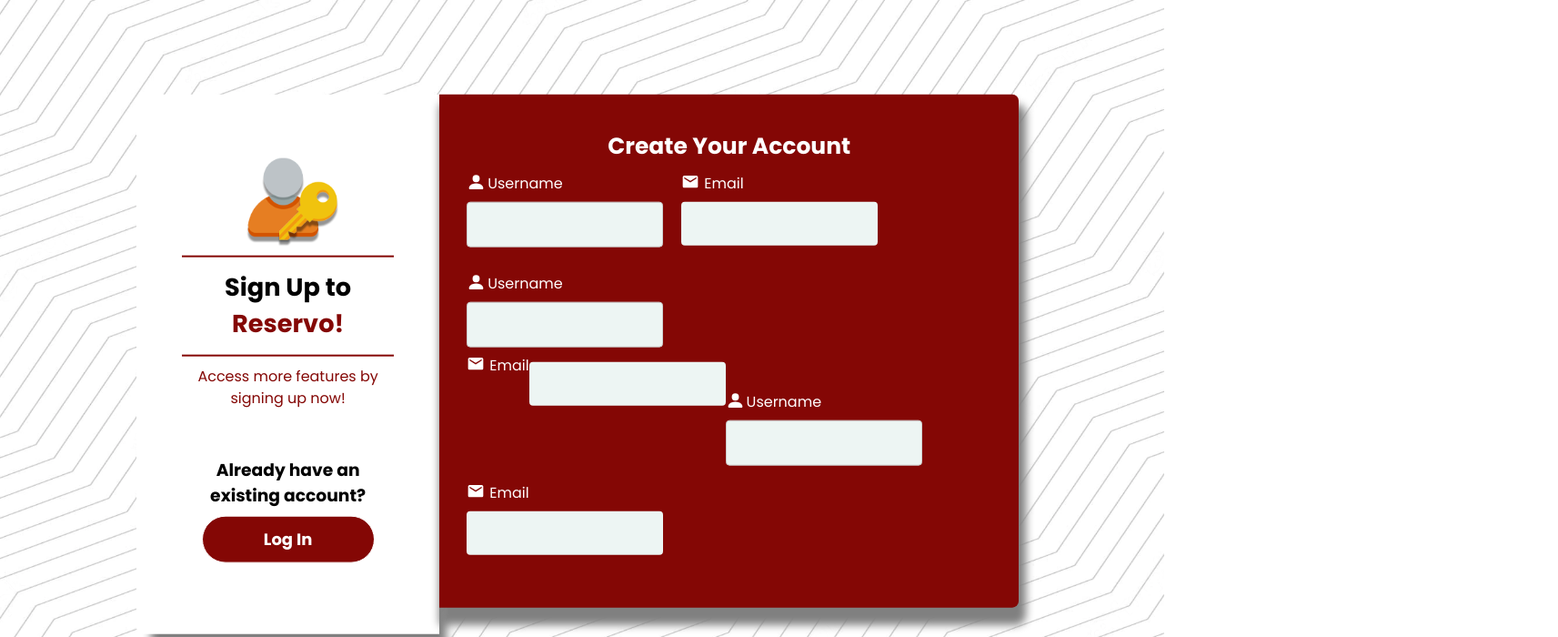
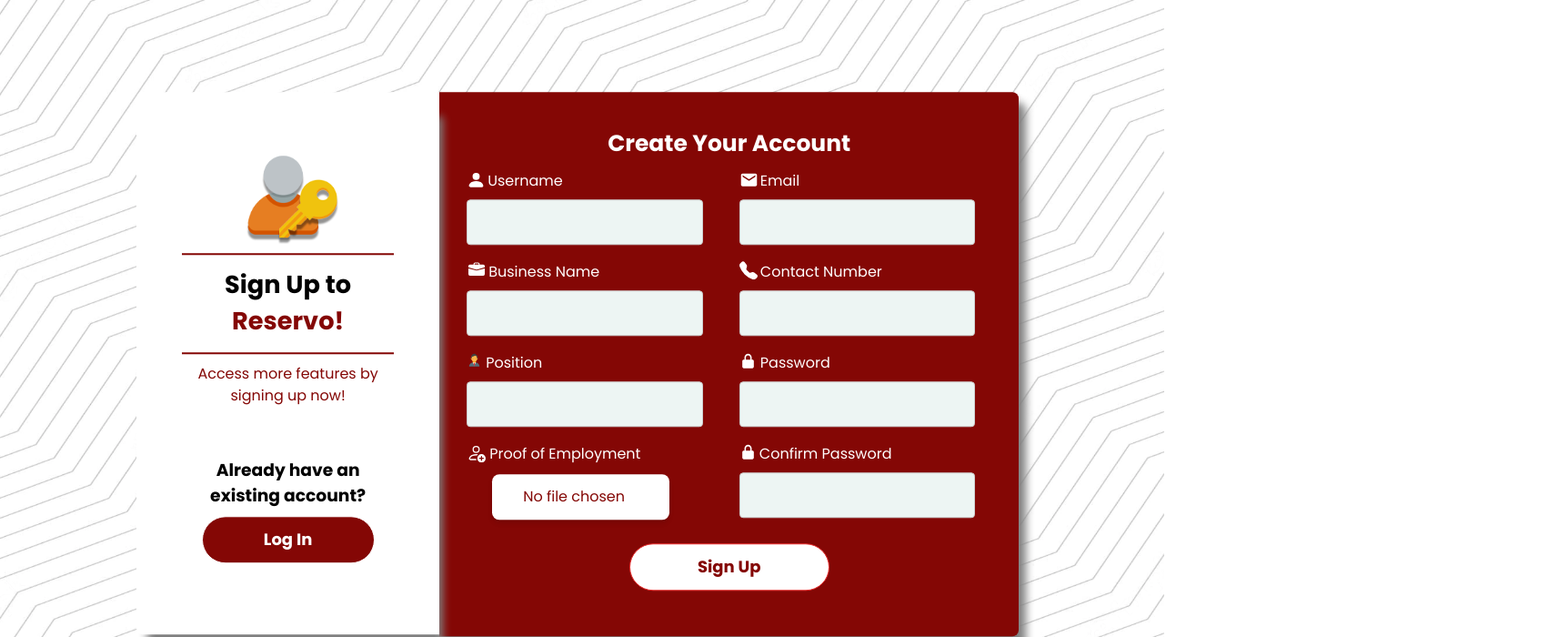
Before and after one commit to EXEcuted-tech/reservo-web, a React (Create React App) app in the folder client/: page /merchregister in a window 1280 px wide. Shown: the top 700 px of the page at 91% size, 1713 px wide, since content can reach past the window. Built offline with nearby package versions, Linux system fonts and the light colour scheme.

Commit message:
[Update] User and Admin Sign Up

```diff
--- a/client/src/pages/merchant/signup/merchSignUp.tsx
+++ b/client/src/pages/merchant/signup/merchSignUp.tsx
@@ -2,8 +2,9 @@
 import colors from '../../../common/colors'
 import { BsFillPersonFill } from "react-icons/bs";
 import { MdEmail } from "react-icons/md";
-import { BsFillTelephoneFill } from "react-icons/bs";
+import { BsFillTelephoneFill, BsBriefcaseFill, BsPersonAdd, BsFillImageFill } from "react-icons/bs";
 import { BiSolidLockAlt } from "react-icons/bi";
+import { FcBusinessman } from "react-icons/fc";
 import background from '../../../assets/background-pattern.png';
 import guykey from '../../../assets/usersign.png';
 import "../../../assets/css/user-signup.css"
@@ -11,12 +12,13 @@
 const MerchSignUp = () => {
   return (
 
+    <div className=''>
       <div className='content-center overflow-hidden font-poppins'>
         {/* Background Picture */}
         <img className='absolute h-screen w-full' src={background} />
         <div className='absolute left-2/4 top-2/4 text-align w-[1000px] p-[10px] -translate-x-2/4 -translate-y-2/4'>
           {/* Left Box */}
-        <div className='w-[34%] bg-white float-left text-center shadow-[12px_23px_10px_-4px_gray] pt-[70px] pb-[78px] px-10 rounded-[7px_0px_0px_7px]'>
+          <div className='w-[34%] bg-white float-left text-center shadow-[8px_23px_10px_-4px_gray] pt-[70px] pb-[78px] px-10 rounded-[7px_0px_0px_7px]'>
             <img className='max-w-[40%] h-auto ml-[32%]' src={guykey} />
             {/* Welcome Sign */}
             <div className='m-2.5 p-0 border-y-2 border-y-[#840705] border-solid'>
@@ -24,7 +26,7 @@
               <h2 className='block text-[1.7em] mt-[-13px] m-[5.45%] text-[#840705] text-bold'>Reservo!</h2>
             </div>
             <p className='text-[#840705]'>Access more features by <br/>signing up now!</p>
-          <div className='font-poppins mt-[53px]'>
+            <div className='font-poppins mt-[56px]'>
               <h3 className=' mb-0 font-[bold] text-[1.17em] text-[black] font-poppins'>Already have an</h3>
               <h3 className=' mb-2 font-[bold] text-[1.17em] text-[black] font-poppins'>existing account?</h3>
 
@@ -36,53 +38,72 @@
             </div>
           </div>
           {/* Right Box */}
-        <div className='w-[65%] float-left bg-[#840705] shadow-[4px_15px_10px_4px_gray] pt-[38px] pb-[50px] px-[30px] rounded-[0px_7px_7px_0px]'>
+          <div className='w-[65%] flex flex-col bg-[#840705] shadow-[4px_15px_10px_4px_gray] pt-[38px] pb-[50px] px-[30px] rounded-[0px_7px_7px_0px]'>
             <h2 className='text-center text-[25px] text-[white]'>Create Your Account</h2>
-          <div className='mt-2.5 float-left mr-5'>
-            <BsFillPersonFill className='float-left text-[21px] text-[white]'  />
-            <label className='float-left ml-[2px] text-[white]'>Username</label><br/>
-            <input type="username" className='float-left w-[27vh] inline-block border rounded box-border bg-[#EDF5F3] mx-0 my-2 px-5 py-3 border-solid border-[#ccc]'></input>
+            <div className='w-[100%]'>
+              <div className='w-[45%] float-left text-[white]'>
+                <div className='mt-2.5'>
+                  <BsFillPersonFill className='float-left text-[21px]'  />
+                  <label className='float-left ml-[2px]'>Username</label>
+                  <input type="username" className='w-full text-[black] inline-block border rounded box-border bg-[#EDF5F3] mx-0 my-2 px-5 py-3 border-solid border-[#ccc]'></input>
                 </div>
-          <div className='mt-2.5 float-left'>
-            <MdEmail className='float-left text-[20px] text-[white]'/>
-            <label  className='float-left ml-[5px] text-[white]'>Email</label><br/>
-            <input type="username" className='float-left w-[27vh] inline-block rounded box-border bg-[#EDF5F3] mx-0 my-2 px-5 py-3 border-solid border-[#ccc]'></input>
+                <div className='mt-2.5'>
+                  <BsBriefcaseFill className='float-left ml-[2px] text-[18px]'/>
+                  <label  className='float-left ml-[4px]'>Business Name</label>
+                  <input type="text" className='w-full text-[black] inline-block border rounded box-border bg-[#EDF5F3] mx-0 my-2 px-5 py-3 border-solid border-[#ccc]'></input>
                 </div>
-          <br/><br/><br/><br/><br/>
+                <div className='mt-2.5'>
+                  <FcBusinessman className='float-left text-[17px]'/>
+                  <label className='float-left ml-[4px]'>Position</label>
+                  <input type="text" className='w-full text-[black] inline-block border rounded box-border bg-[#EDF5F3] mx-0 my-2 px-5 py-3 border-solid border-[#ccc]'></input>
+                </div>
+                <div className='mt-2.5'>
+                  <BsPersonAdd className='float-left text-[21px]'/>
+                  <label className='float-left ml-[4px]'>Proof of Employment</label>
+
+                  <label className='flex cursor-pointer mt-2.5 ml-7 bg-white hover:bg-[#840705] hover:text-white text-white text-centerpy-2 px-4 rounded-lg shadow-md float-left align-middle w-[75%] '>
+                    <BsFillImageFill className='float-left text-[50px] mr-[10px] text-[#840705] hover:text-white ml-2'/>
+                    <input type="file" id="fileInput" accept="image/*" className='float-left cursor-pointer hover:text-white  mt-[13px] text-[#840705] inline-block border-solid border-[#ccc] file:hidden'></input>
+                  </label>
+                </div>
+
+              </div>
+              <div className='w-[45%] float-left ml-[40px] text-[white]'>
+                <div className='mt-2.5'>
+                  <MdEmail className='float-left text-[21px]'  />
+                  <label className='float-left ml-[2px]'>Email</label>
+                  <input type="email" className='w-full text-[black] inline-block border rounded box-border bg-[#EDF5F3] mx-0 my-2 px-5 py-3 border-solid border-[#ccc]'></input>
+                </div>
+                <div className='mt-2.5'>
+                  <BsFillTelephoneFill className='float-left text-[20px]'/>
+                  <label  className='float-left ml-[3px]'>Contact Number</label>
+                  <input type="text" className='w-full text-[black] inline-block border rounded box-border bg-[#EDF5F3] mx-0 my-2 px-5 py-3 border-solid border-[#ccc]'></input>
+                </div>
                 {/* //Halu */}
-          <div className='float-left w-[1200px]'>
-            <BsFillPersonFill className='float-left text-[21px] text-[white]'  />
-            <label className='float-left ml-[2px] mr-[50px] text-[white]'>Username</label><br/>
-            <input type="username" className='float-left w-[27vh] inline-block border rounded box-border bg-[#EDF5F3] mx-0 my-2 px-5 py-3 border-solid border-[#ccc]'></input>
+                <div className='mt-2.5'>
+                  <BiSolidLockAlt className='float-left text-[19px]'/>
+                  <label className='float-left ml-[4px]'>Password</label>
+                  <input type="password" className='w-full text-[black] inline-block border rounded box-border bg-[#EDF5F3] mx-0 my-2 px-5 py-3 border-solid border-[#ccc]'></input>
                 </div>
-          <div className='float-left'>
-            <MdEmail className='float-left text-[20px] text-[white]'/>
-            <label  className='float-left ml-[5px] text-[white]'>Email</label>
-            <input type="username" className='float-left w-[27vh] inline-block rounded box-border bg-[#EDF5F3] mx-0 my-2 px-5 py-3 border-solid border-[#ccc]'></input>
+                <div className='mt-2.5'>
+                  <BiSolidLockAlt className='float-left text-[19px]'/>
+                  <label className='float-left ml-[3px]'>Confirm Password</label>
+                  <input type="password" className='w-full text-[black] inline-block border rounded box-border bg-[#EDF5F3] mx-0 my-2 px-5 py-3 border-solid border-[#ccc]'></input>
                 </div>
-          <br/><br/><br/><br/><br/>
 
-          <div className='mt-2.5 float-left mr-5'>
-            <BsFillPersonFill className='float-left text-[21px] text-[white]'  />
-            <label className='float-left ml-[2px] text-[white]'>Username</label><br/>
-            <input type="username" className='float-left w-[27vh] inline-block border rounded box-border bg-[#EDF5F3] mx-0 my-2 px-5 py-3 border-solid border-[#ccc]'></input>
               </div>
-          <div className='mt-2.5 float-left'>
-            <MdEmail className='float-left text-[20px] text-[white]'/>
-            <label  className='float-left ml-[5px] text-[white]'>Email</label><br/>
-            <input type="username" className='float-left w-[27vh] inline-block rounded box-border bg-[#EDF5F3] mx-0 my-2 px-5 py-3 border-solid border-[#ccc]'></input>
             </div>
-          <br/><br/><br/><br/><br/>
-
-          {/* <div className='text-center mt-5'>
+            <div className='text-center mt-5'>
               <input type='submit' className='no-underline inline-block text-[#840705] border text-lg relative cursor-pointer
                                                 shadow-[inset_0_0_0_white] w-[220px] px-6 py-[11px] rounded-[100px] border-solid
                                                 border-[#e72a2a] font-poppins font-bold bg-[white]' value='Sign Up'>
 
               </input>
-          </div> */}
             </div>
 
+          </div>
+
+        </div>
       </div>
     </div>
   )
--- a/client/src/pages/user/signup/userSignUp.tsx
+++ b/client/src/pages/user/signup/userSignUp.tsx
@@ -4,6 +4,8 @@
 import { MdEmail } from "react-icons/md";
 import { BsFillTelephoneFill } from "react-icons/bs";
 import { BiSolidLockAlt } from "react-icons/bi";
+import {IoMdLock} from "react-icons/io";
+import {FaEnvelope} from "react-icons/fa";
 import background from '../../../assets/background-pattern.png';
 import guykey from '../../../assets/usersign.png';
 import "../../../assets/css/user-signup.css"
```
Lines whose indentation alone changed are shown as unchanged.
